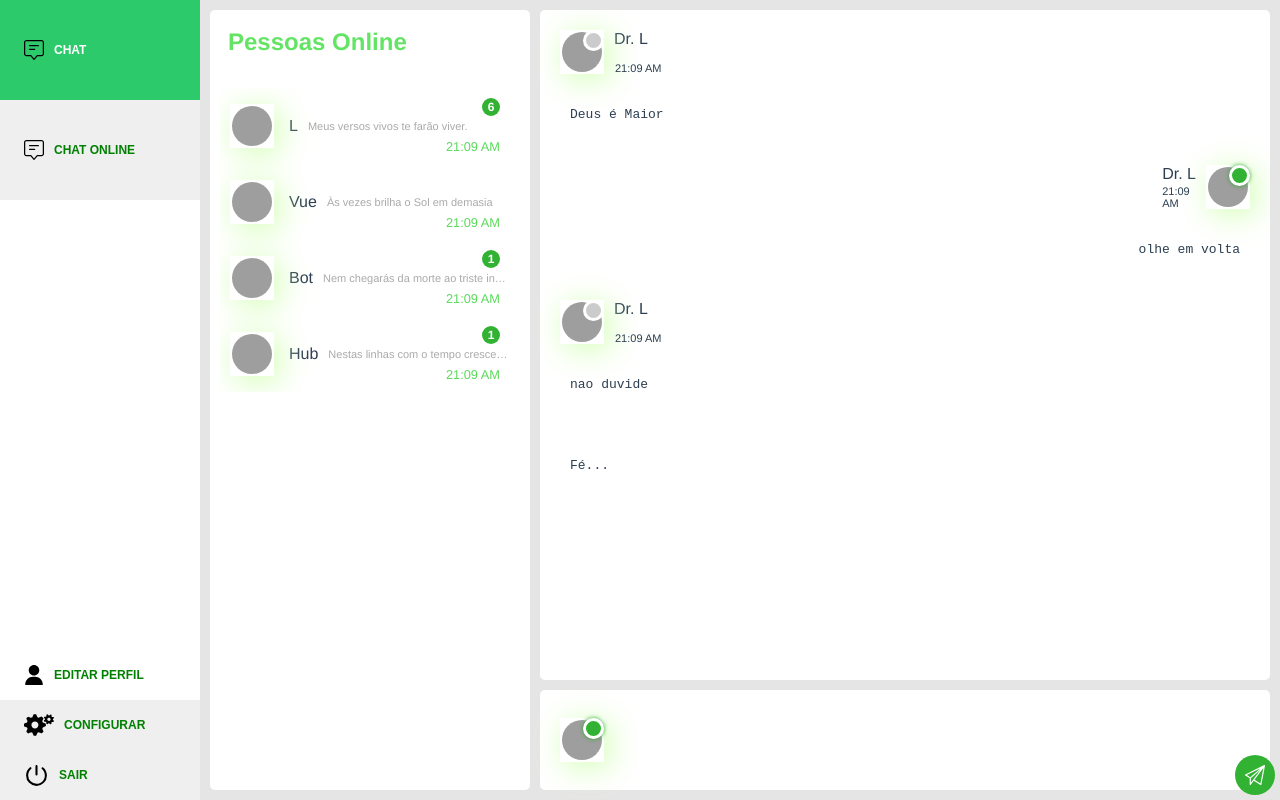
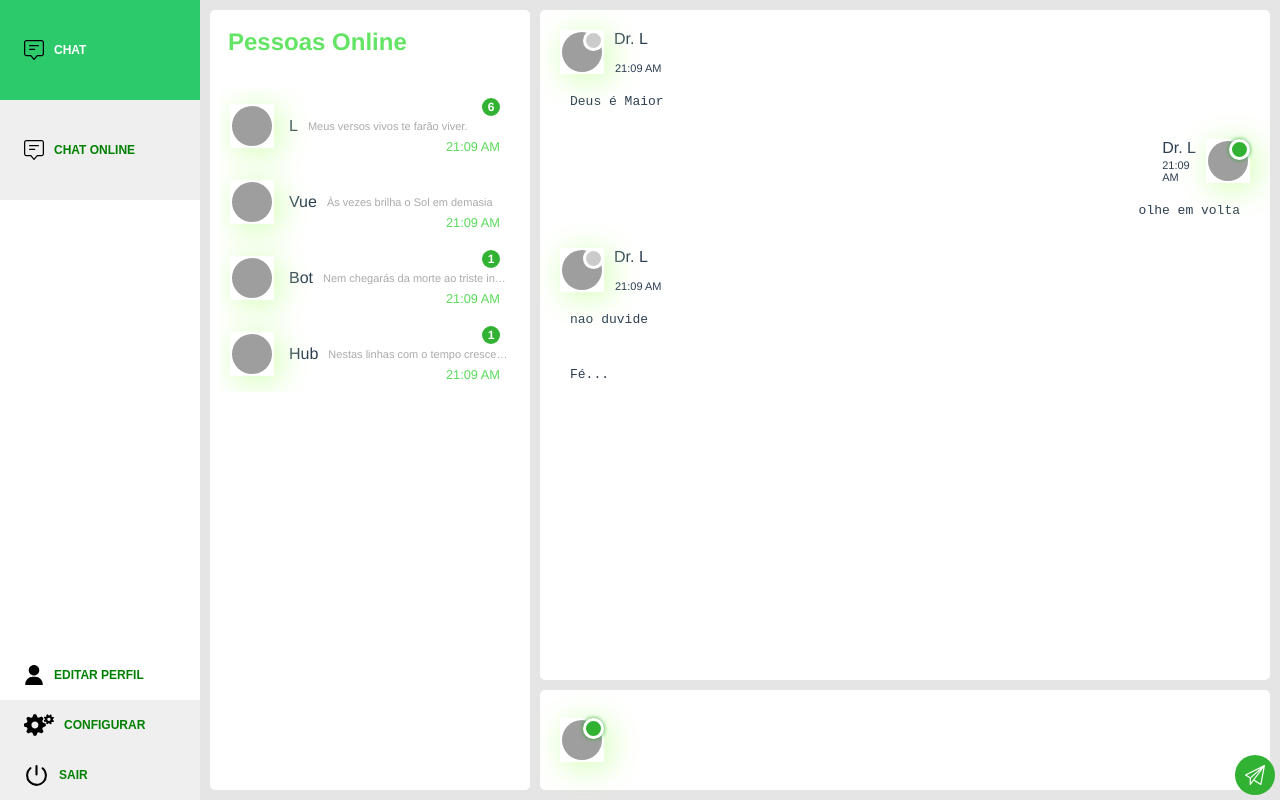
Before and after one commit to lucasferreiralimax/chat-vue, a Vue app: page / in a window 1280 px wide. Built offline with nearby package versions, Linux system fonts and the light colour scheme; grey boxes are pictures that could not be loaded.

Commit message:
remove margin element pre

```diff
--- a/src/components/chat/Chat.vue
+++ b/src/components/chat/Chat.vue
@@ -150,6 +150,7 @@ export default {
       padding 10px
       pre
         text-align right !important
+        margin 0
 .content-input
   width 100%
   cursor text
```
